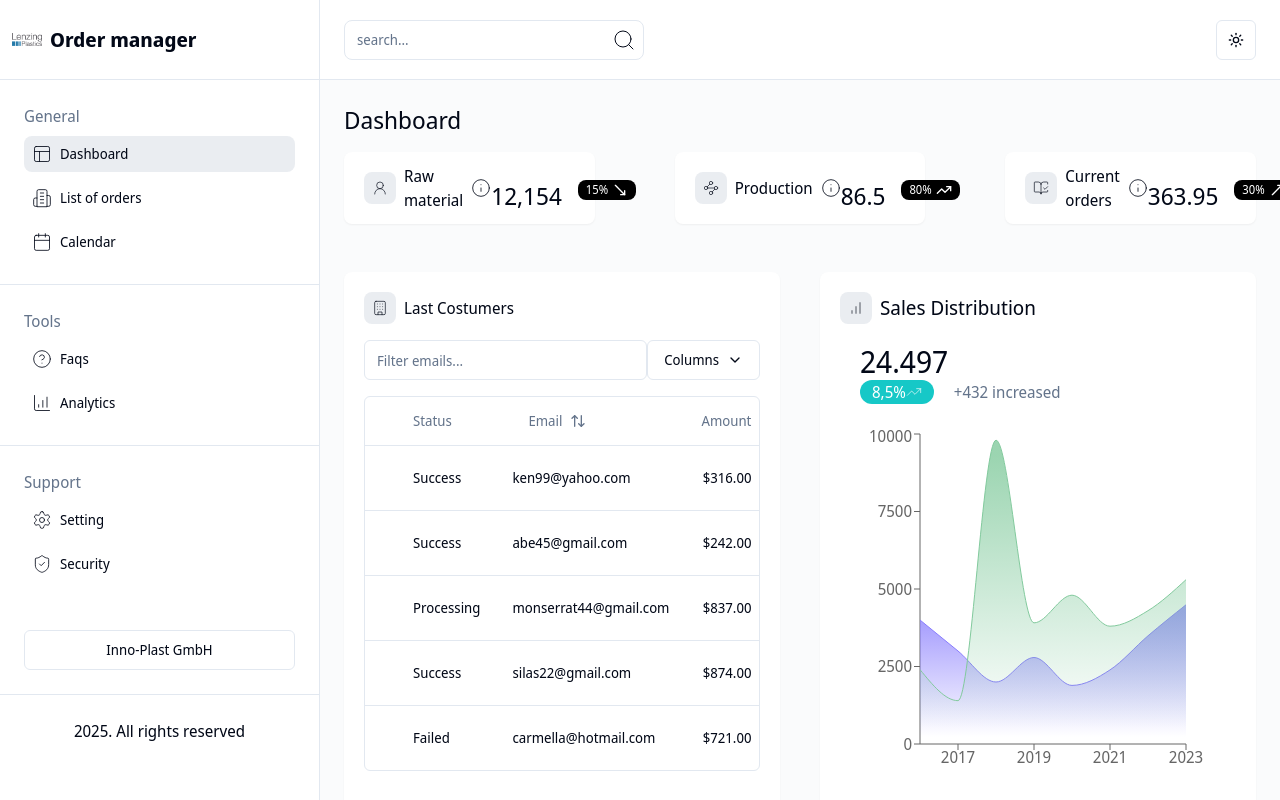
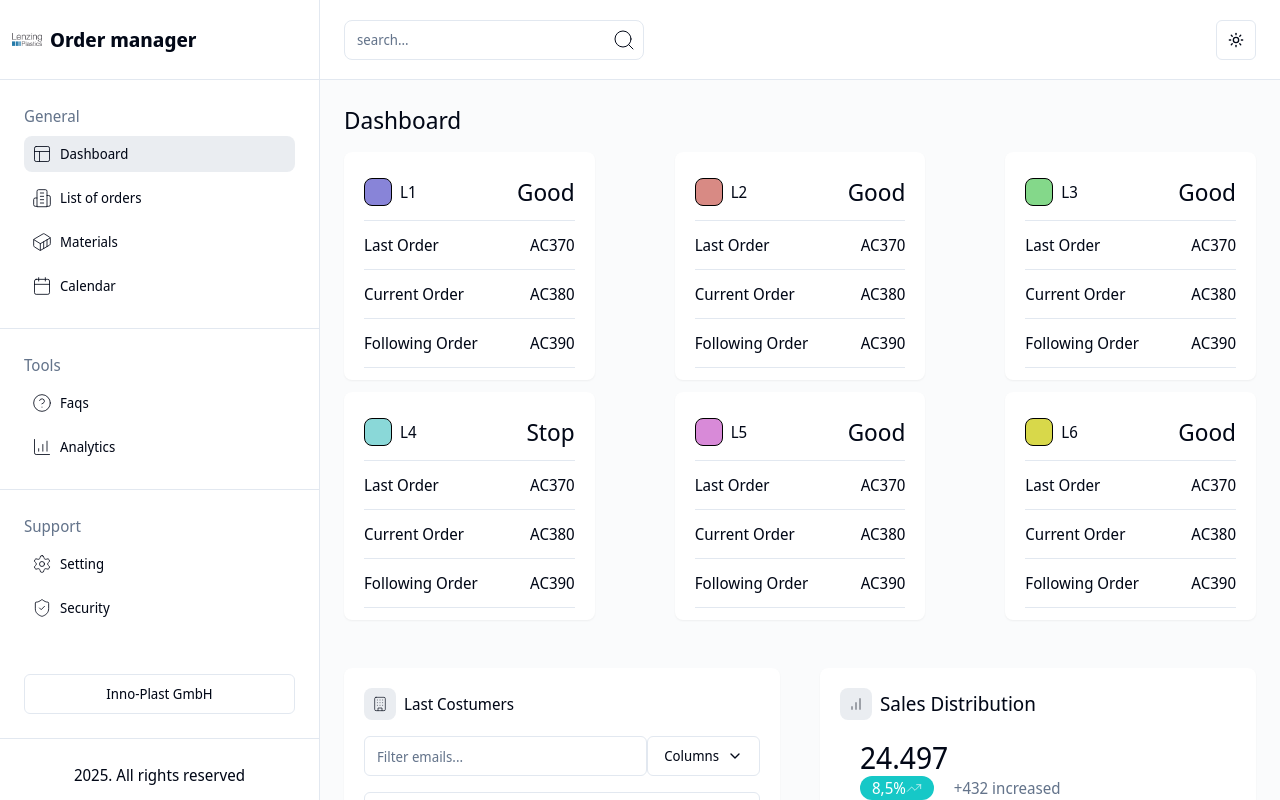
Before and after one commit to fedect1/order-managment-frontend, a Next.js app: page / in a window 1280 px wide. Shown: the top 800 px of the page. Built offline with nearby package versions, Linux system fonts and the light colour scheme.

Commit message:
Add new materials route

```diff
--- a/src/app/(routes)/components/CardSummary/CardSummary.tsx
+++ b/src/app/(routes)/components/CardSummary/CardSummary.tsx
@@ -6,15 +6,17 @@ import { MoveDownRight, MoveUpRight, TrendingUp } from "lucide-react";
 
 export function CardSummary(props: CardSummaryProps)  {
     const {average, icon: Icon, title, tooltipText, total} = props
+    const color = { backgroundColor: "#777777" };
   return (
     <div className="shadow-sm bg-background rounded-lg p-5 py-3">
         <div className="flex justify-between">
             <div className="flex gap-2 items-center">
+                <div className={`w-7 h-7 rounded-lg`} style={color}></div>
                 <CustomIcon icon={Icon}/>
                 {title}
                 <CustomTooltip content={tooltipText}/>
             </div>
-            <div className="flex gap-4 mt-2 md:mt-4">
+            <div className="flex gap-4 items-center">
                 <p className="text-2xl">
                     {total}
                 </p>
--- /dev/null
+++ b/src/app/(routes)/components/LineSummary/LineSummary.data.ts
@@ -0,0 +1,51 @@
+export const dataLineSummary = [
+    {
+        line: "L1",
+        color: "#8884d8",
+        status: "Good",
+        lastOrder: "AC370",
+        currentOrder: "AC380",
+        followingOrder: "AC390"
+    },
+    {
+        line: "L2",
+        color: "#d88a84",
+        status: "Good",
+        lastOrder: "AC370",
+        currentOrder: "AC380",
+        followingOrder: "AC390"
+    },
+    {
+        line: "L3",
+        color: "#84d88a",
+        status: "Good",
+        lastOrder: "AC370",
+        currentOrder: "AC380",
+        followingOrder: "AC390"
+    },
+    {
+        line: "L4",
+        color: "#8ad8d8",
+        status: "Stop",
+        lastOrder: "AC370",
+        currentOrder: "AC380",
+        followingOrder: "AC390"
+    },
+    {
+        line: "L5",
+        color: "#d88ad8",
+        status: "Good",
+        lastOrder: "AC370",
+        currentOrder: "AC380",
+        followingOrder: "AC390"
+    },
+    {
+        line: "L6",
+        color: "#d8d84a",
+        status: "Good",
+        lastOrder: "AC370",
+        currentOrder: "AC380",
+        followingOrder: "AC390"
+    },
+
+]
--- /dev/null
+++ b/src/app/(routes)/components/LineSummary/LineSummary.tsx
@@ -0,0 +1,36 @@
+
+import { LineSummaryProps } from "./LineSummary.interface";
+
+export function LineSummary(props: LineSummaryProps)  {
+    const {line, color, status, lastOrder, currentOrder, followingOrder } = props
+    const lineColor = { backgroundColor: color };
+  return (
+    <div className="shadow-sm bg-background rounded-lg p-5 py-3">
+        <div className="flex justify-between py-3 border-b">
+            <div className="flex gap-2 items-center">
+                <div className={`w-7 h-7 rounded-lg border border-black dark:border-white`} style={lineColor}></div>
+                {line}
+            </div>
+            <div className="flex gap-4 items-center">
+                <p className="text-2xl">
+                    {status}
+                </p>
+            </div>
+        </div>
+        <div className="">
+            <div className="flex justify-between py-3 border-b">
+                <p>Last Order</p>
+                <p>{lastOrder}</p>
+            </div>
+            <div className="flex justify-between py-3 border-b">
+                <p>Current Order</p>
+                <p>{currentOrder}</p>
+            </div>
+            <div className="flex justify-between py-3 border-b">
+                <p>Following Order</p>
+                <p>{followingOrder}</p>
+            </div>
+        </div>
+    </div>
+  )
+}
--- /dev/null
+++ b/src/app/(routes)/components/LineSummary/index.ts
@@ -0,0 +1 @@
+export * from "./LineSummary";
--- /dev/null
+++ b/src/app/(routes)/components/SilosDetails/SilosDetails.tsx
@@ -0,0 +1,17 @@
+import { CustomIcon } from "@/components/CustomIcon";
+import { ChartNoAxesColumn } from "lucide-react";
+import { CustomersTable } from "../CustomerTable";
+
+export default function SilosDetails() {
+  return (
+    <div className="shadow-sm bg-background rounded-lg p-5">
+        <div className="flex gap-x-2 items-center">
+            <CustomIcon icon={ ChartNoAxesColumn }/>
+            <p> Silos details </p>
+        </div>
+        <div className="">
+            <CustomersTable/>
+        </div>
+    </div>
+  )
+}
--- /dev/null
+++ b/src/app/(routes)/components/SilosDetails/index.ts
@@ -0,0 +1 @@
+export * from "./SilosDetails"
--- /dev/null
+++ b/src/app/(routes)/materials/page.tsx
@@ -0,0 +1,8 @@
+
+export default function MaterialsPage() {
+  return (
+    <div>
+        <p>List of Materials</p>
+    </div>
+  )
+}
--- a/src/app/(routes)/page.tsx
+++ b/src/app/(routes)/page.tsx
@@ -1,9 +1,11 @@
-import { CardSummary } from "./components/CardSummary";
-import { BookOpenCheck, UserRound, Waypoints } from "lucide-react";
+// import { CardSummary } from "./components/CardSummary";
+import { BookOpenCheck,  UserRound, Waypoints } from "lucide-react";
 import LastCustomers from "./components/LastCustomers/LastCustomers";
 import SalesDistributors from './components/SalesDistributors/SalesDistributors';
 import { TotalSuscribers } from "./components/TotalSuscribers";
 import { ListIntegrations } from "./components/ListIntegrations";
+import { dataLineSummary } from "./components/LineSummary/LineSummary.data";
+import { LineSummary } from "./components/LineSummary";
 
 
 export const dataCardsSummary = [
@@ -34,7 +36,7 @@ export default function Home() {
   return (
     <div >
       <h2 className="text-2xl mb-4">Dashboard</h2>
-      <div className="grid grid-cols-1 md:grid-cols-2 lg:grid-cols-3 gap-3 lg:gap-x-20">
+      {/* <div className="grid grid-cols-1 md:grid-cols-2 lg:grid-cols-3 gap-3 lg:gap-x-20">
           {
             dataCardsSummary.map(({ icon, total, average, title, tooltipText }) => (
               <CardSummary
@@ -44,6 +46,21 @@ export default function Home() {
               total={total}
               average={average}
               tooltipText={tooltipText}
+              />
+            ))
+          }
+      </div> */}
+      <div className="grid grid-cols-1 md:grid-cols-2 lg:grid-cols-3 gap-3 lg:gap-x-20">
+          {
+            dataLineSummary.map(({ line, color, status, lastOrder, currentOrder, followingOrder  }) => (
+              <LineSummary
+              key={line}
+              line={line}
+              color={color}
+              status={status}
+              lastOrder={lastOrder}
+              currentOrder={currentOrder}
+              followingOrder={followingOrder}
               />
             ))
           }
--- /dev/null
+++ b/src/app/api/orders/route.ts
@@ -0,0 +1,15 @@
+import prisma from '@/lib/prisma'
+import { NextResponse, NextRequest } from 'next/server'
+
+export async function GET(request: Request) {
+    const orders = await prisma.t_av_order.findMany()
+
+    const ordersSerialized = JSON.parse(
+        JSON.stringify(orders, (_, value) =>
+          typeof value === 'bigint' ? value.toString() : value
+        )
+      )
+
+
+    return NextResponse.json(ordersSerialized)
+}
--- a/src/components/SidebarRoutes/SidebarRoutes.data.ts
+++ b/src/components/SidebarRoutes/SidebarRoutes.data.ts
@@ -5,7 +5,8 @@ import {
     Settings,
     ShieldCheck,
     CircleHelpIcon,
-    Calendar
+    Calendar,
+    Container
 } from 'lucide-react'
 
 export const dataGeneralSidebar = [
@@ -18,6 +19,11 @@ export const dataGeneralSidebar = [
         icon: Building2,
         label: "List of orders",
         href: "/orders"
+    },
+    {
+        icon: Container,
+        label: "Materials",
+        href: "/materials"
     },
     {
         icon: Calendar,
--- /dev/null
+++ b/src/lib/prisma.ts
@@ -0,0 +1,14 @@
+import { PrismaClient } from '@prisma/client';
+
+let prisma: PrismaClient;
+
+if (process.env.NODE_ENV === 'production') {
+  prisma = new PrismaClient();
+} else {
+  if (!( global as any ).prisma) {
+    ( global as any ).prisma = new PrismaClient();
+  }
+  prisma = ( global as any ).prisma;
+}
+
+export default prisma;
```
Also changed, not shown: src/app/(routes)/components/LineSummary/LineSummary.interface.ts (added, +9 -0 lines).
